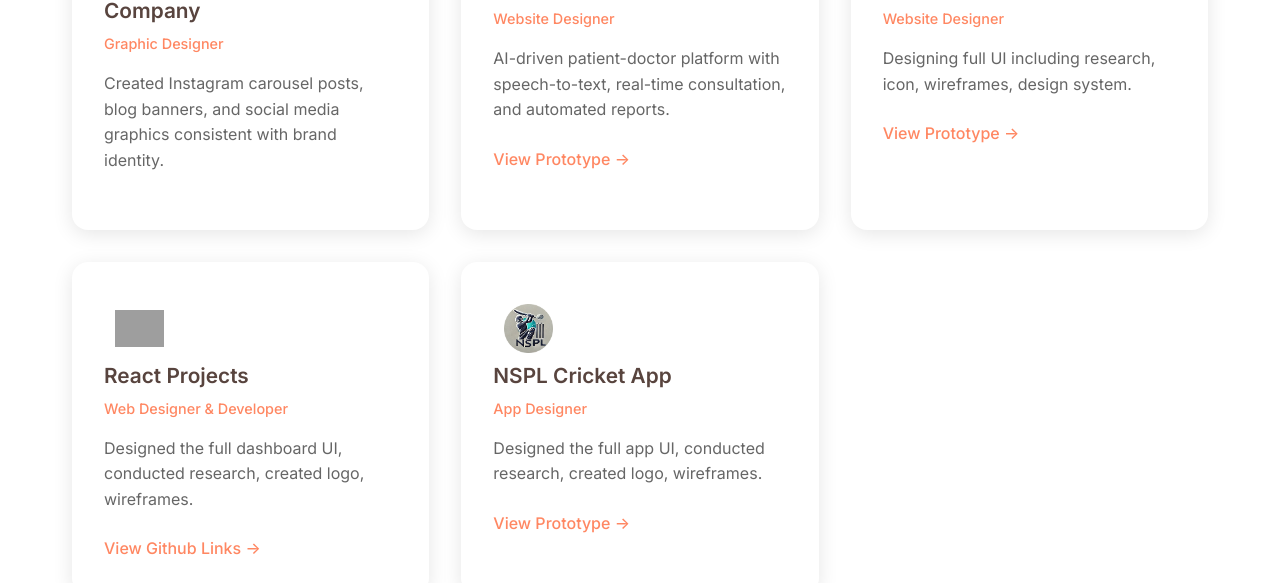
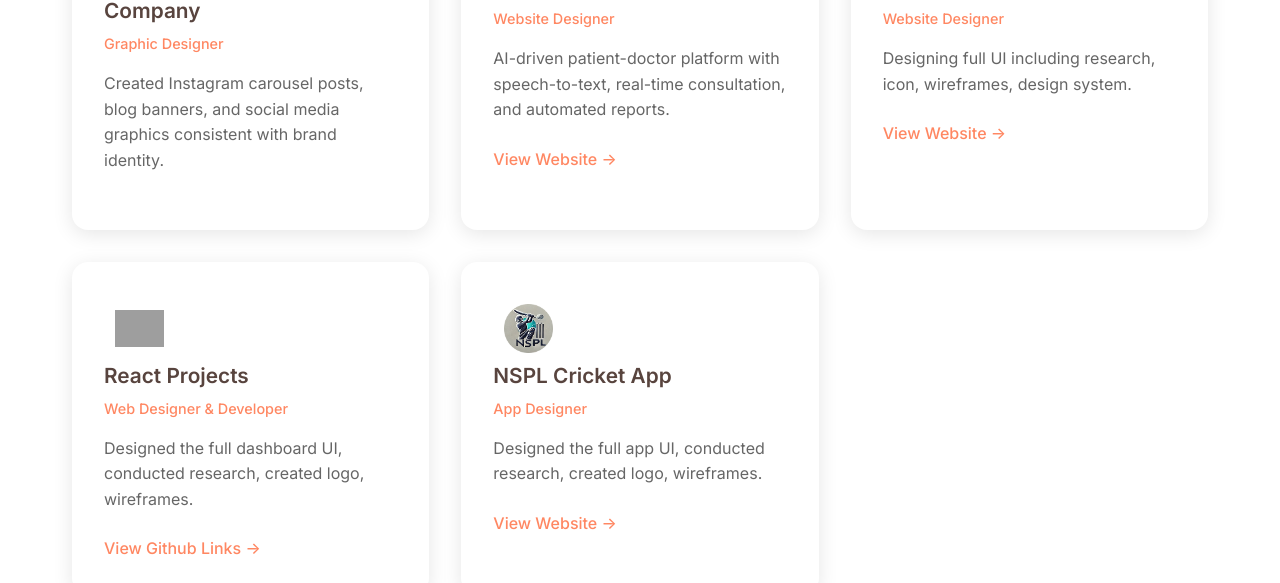
Before and after one commit to suhani2706/Portfolio, a React (Vite) app: page / in a window 1280 px wide. Shown: the part 1850-2433 px from the top of the page. Built offline with nearby package versions, Linux system fonts and the light colour scheme; grey boxes are pictures that could not be loaded.

Commit message:
Update project link and button text in Projects component

```diff
--- a/src/components/Projects.jsx
+++ b/src/components/Projects.jsx
@@ -31,7 +31,7 @@ const Projects = () => {
       description: "Designing full UI including research, icon, wireframes, design system.",
       logo: kosh,
       logoColor: "#10B981",
-      link: "https://www.figma.com/proto/tAaxB2B2AwnLUHk5Ze5ERy/Kosh?page-id=0%3A1&node-id=93-3&t=ahyUMWFt6wqnjvrJ-1"
+      link: "https://kkosh.in/"
     },
     {
       id: 4,
@@ -77,7 +77,7 @@ const Projects = () => {
                     rel="noopener noreferrer"
                     className="project-link"
                   >
-                    View Prototype →
+                    View Website →
                   </a>
                 )}
 
```
